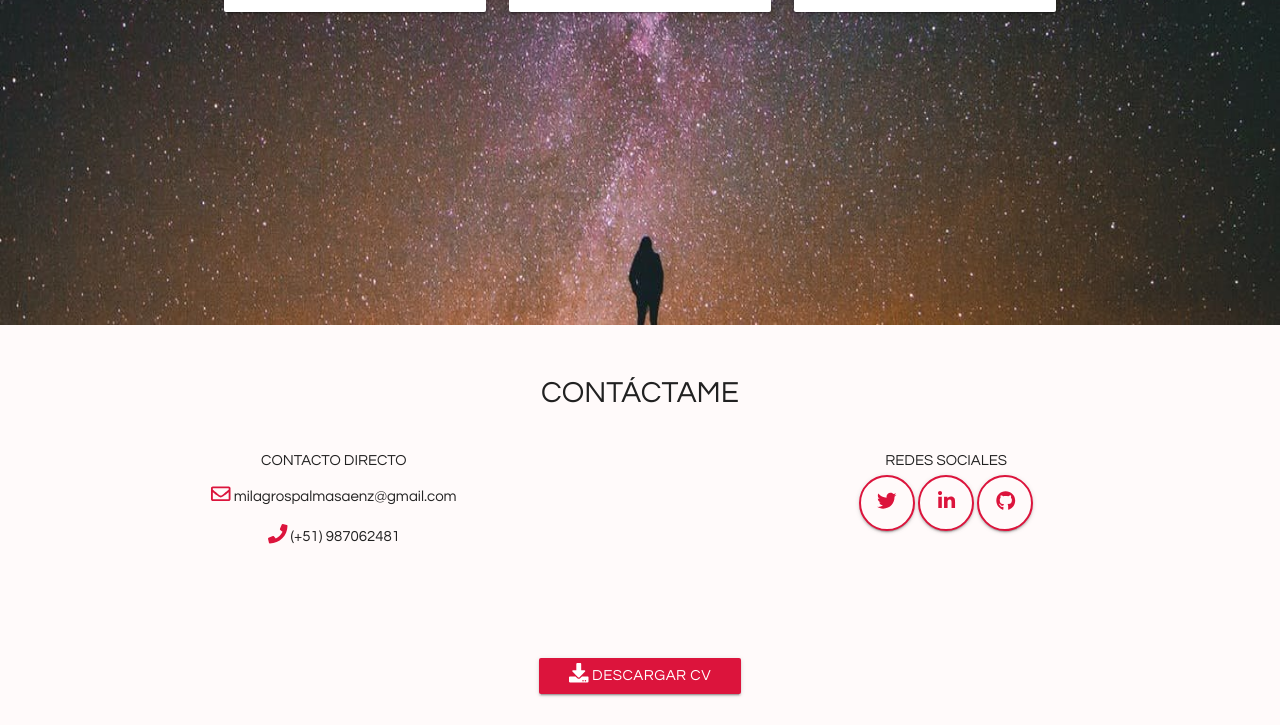
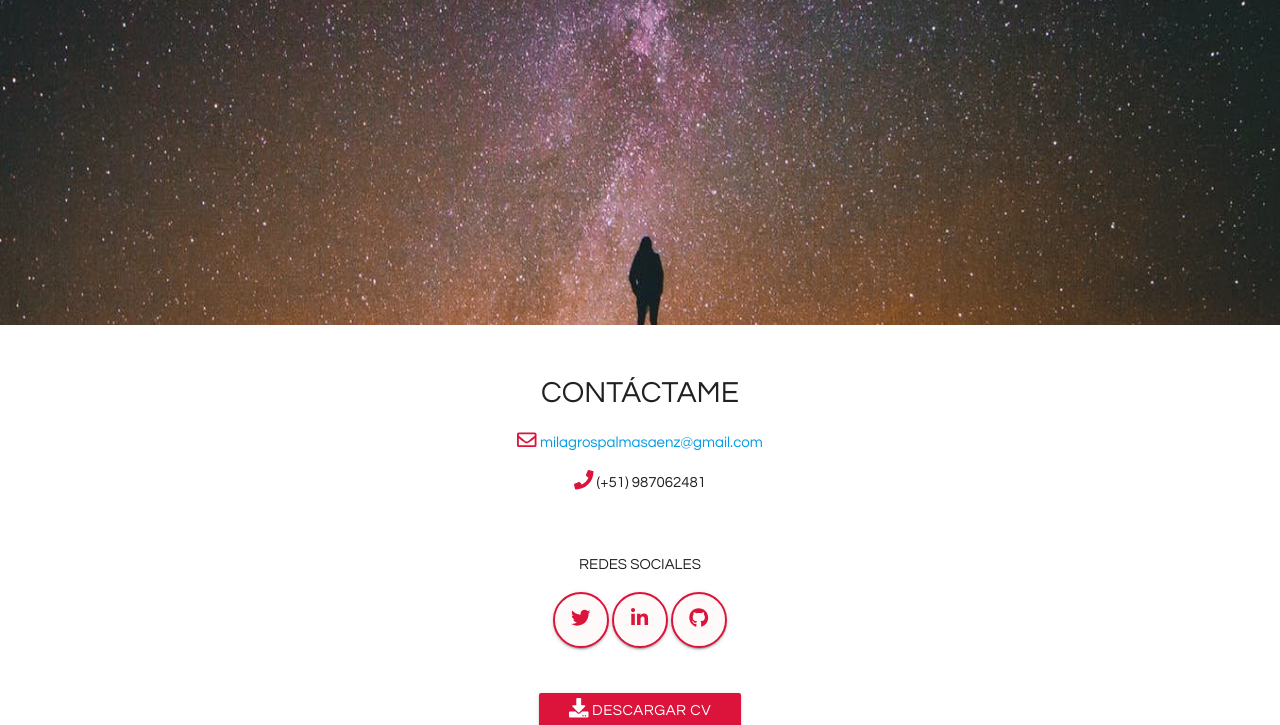
Before and after one commit to milagrospalma/portfolio, a plain HTML site: page index.html in a window 1280 px wide. Shown: the part 2075-2800 px from the top of the page. Drawn offline with Linux system fonts and the light colour scheme.

Commit message:
corrige estilos

```diff
--- a/css/main.css
+++ b/css/main.css
@@ -92,8 +92,8 @@ nav {
 
 /* contact-me */
 
-.mb5 {
-  margin-bottom: 5em;
+.mb3 {
+  margin-bottom: 3em;
 }
 
 footer {
@@ -114,7 +114,7 @@ footer {
 
   .title {
     font-size: 2em;
-    margin-bottom: 1em;
+    /* margin-bottom: 1em; */
   }
 
   section {
--- a/index.html
+++ b/index.html
@@ -66,7 +66,7 @@
     </div>
   </header>
 
-  <section id="about-me" class="white-w">
+  <section id="about-me">
     <div class="container-fluid">
       <div class="row">
         <div class="title center">SOBRE MÍ</div>
@@ -296,23 +296,22 @@
     </div>
   </section>
 
-  <footer id="contact-me" class="white-w">
+  <footer id="contact-me">
     <div class="container">
       <div class="row">
         <div class="title center">CONTÁCTAME</div>
-        <div class="col s12 m4 center-align mb5">
-          <h6>CONTACTO DIRECTO</h6>
-          <p>
+        <div class="col s12 m4 offset-m4 center-align mb3">
+          <p><a href="mailto:milagrospalmasaenz@gmail.com">
             <span>
               <i class="far fa-envelope size carmesi"></i>
-            </span> milagrospalmasaenz@gmail.com</p>
-          <p>
+            </span> milagrospalmasaenz@gmail.com</a></p>
+          <span>
             <span>
               <i class="fas fa-phone size carmesi"></i>
-            </span> (+51) 987062481</p>
+            </span> (+51) 987062481</span>
         </div>
-        <div class="col s12 m4 offset-m4 center-align mb5">
-          <h6>REDES SOCIALES</h6>
+        <div class="col s12 m4 offset-m4 center-align mb3">
+          <p>REDES SOCIALES</p>
           <div class="links">
             <a href="https://twitter.com/milagrospalma_s" target="_blank" class="btn-floating btn-large waves-effect waves-light bd-carmesi white-w">
               <i class="fab fa-twitter size carmesi"></i>
@@ -325,10 +324,10 @@
             </a>
           </div>
         </div>
-      </div>
-      <div class="row">
-        <div class="col s12 m4 offset-m4 center-align mb5">
-          <a class="waves-effect waves-light btn bg-carmesi">
+      <!-- </div> -->
+      <!-- <div class="row"> -->
+        <div class="col s12 m4 offset-m4 center-align mb3">
+          <a href="https://drive.google.com/open?id=1qTe0zQCiNwueaAua2mb1fLrJ7UUkHwJF" target="_blank" class="waves-effect waves-light btn bg-carmesi">
             <i class="fas fa-download size"></i> Descargar CV</a>
         </div>
       </div>
```
